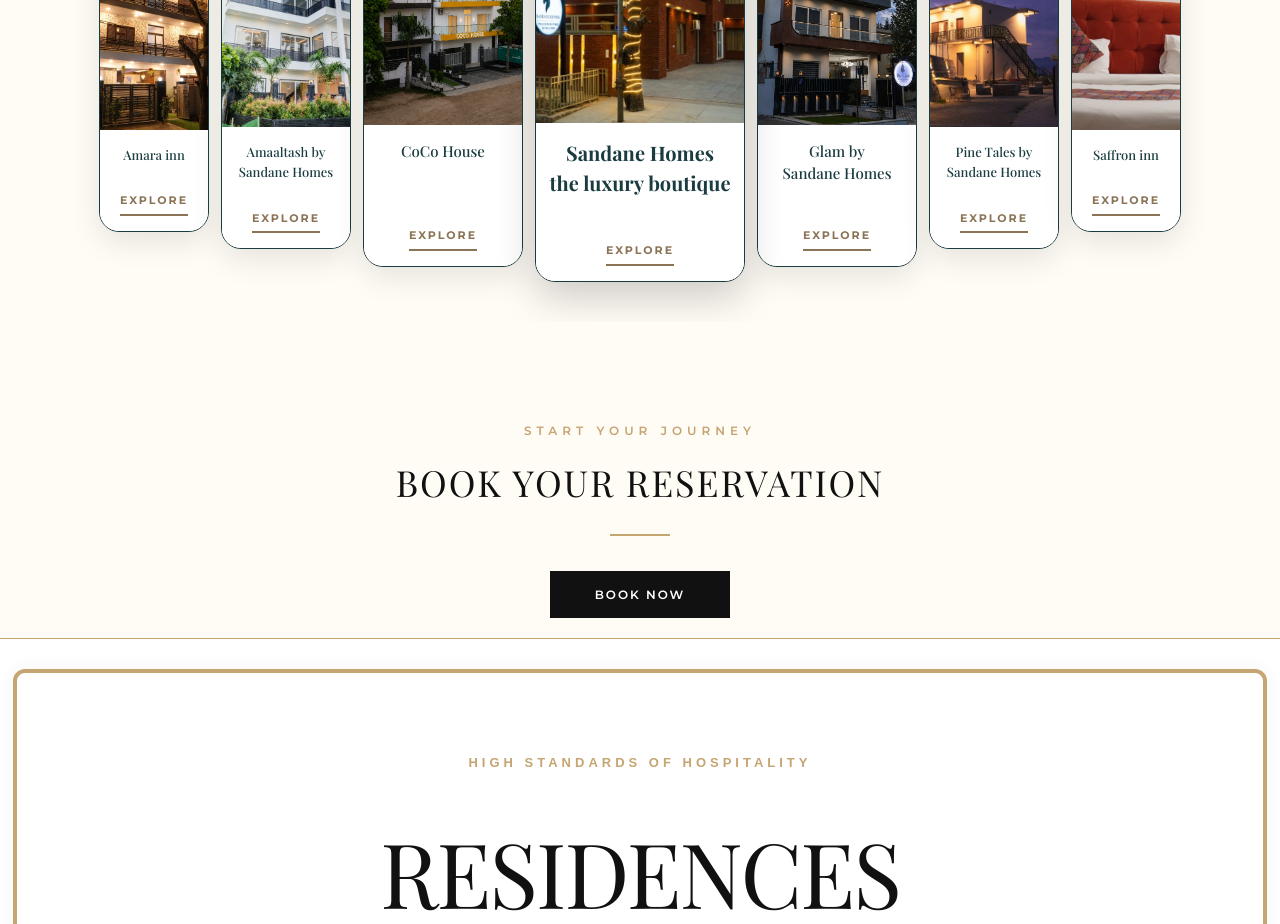
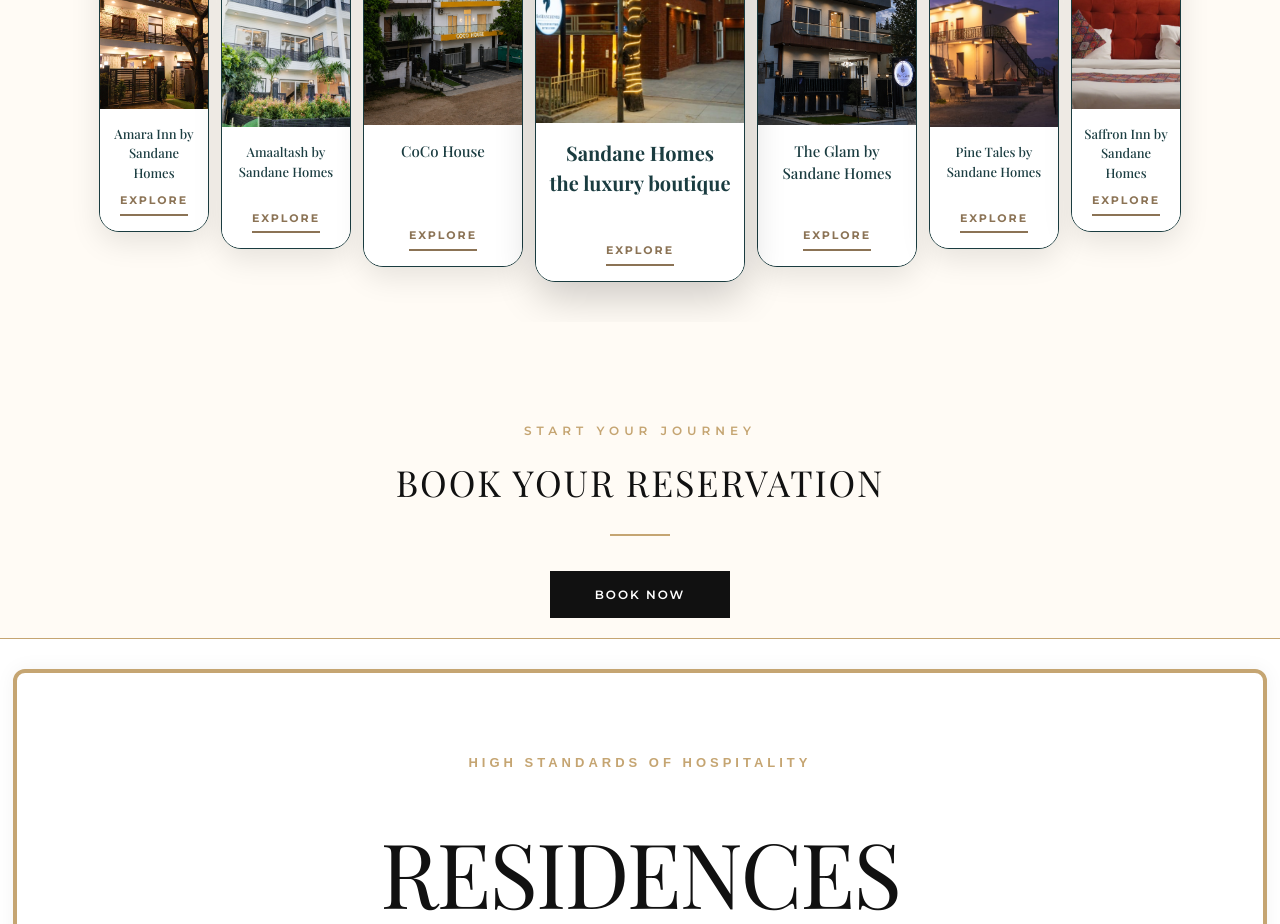
Before and after one commit to viratco/sandanehomes, a React (Vite) app: page / in a window 1280 px wide. Shown: the part 2420-3344 px from the top of the page. Built offline with nearby package versions, Linux system fonts and the light colour scheme; a web font is replaced by a local one.

Commit message:
Refactor hotel branding: remove serviced apartments language from hotels and enforce property naming conventions

```diff
--- a/src/components/ApartmentTypes.jsx
+++ b/src/components/ApartmentTypes.jsx
@@ -34,7 +34,7 @@
     // 7 items symmetrically ordered with Sandane Homes centerpiece
     const apartments = [
         {
-            title: "Amara inn", // Tier 1 - Leftmost
+            title: "Amara Inn by Sandane Homes", // Tier 1 - Leftmost
             image: amaraImg,
             sizeClass: "card-tier-1",
             link: "/amara"
@@ -58,7 +58,7 @@
             link: "/sandane-homes"
         },
         {
-            title: "Glam by\nSandane Homes", // Tier 3 - Inner Right
+            title: "The Glam by Sandane Homes", // Tier 3 - Inner Right
             image: glamMainImg,
             sizeClass: "card-tier-3",
             link: "/glam"
@@ -70,7 +70,7 @@
             link: "/pine-tales"
         },
         {
-            title: "Saffron inn", // Tier 1 - Rightmost
+            title: "Saffron Inn by Sandane Homes", // Tier 1 - Rightmost
             image: saffronImg,
             sizeClass: "card-tier-1",
             link: "/saffron"
--- a/src/components/FaqSection.jsx
+++ b/src/components/FaqSection.jsx
@@ -4,13 +4,13 @@
 
 const allFaqs = [
   { question: "Does Sandane Homes provide housing solutions for international expats relocating to India?", answer: "Absolutely. Expat housing and corporate relocation are our core specialties. We are dedicated to providing a soft landing for global professionals relocating to the Delhi NCR region from countries like Japan, South Korea, the UK, the USA, and Europe. Through our signature serviced residences and premium long-stay Residences by Sandane Homes apartments, we offer turnkey homes in the region's most secure gated communities. We handle everything from custom global-standard furnishings, high-speed fiber Wi-Fi, and 100% power backup to pristine water purification systems, daily professional housekeeping, and bilingual concierge assistance. We understand the emotional transition of moving to a new country and are here to ensure you feel at home the day you arrive." },
-  { question: "What is Sandane Homes and how is it defined?", answer: "Sandane Homes is a premier hospitality and luxury corporate housing brand. We specialize in high-end serviced apartments, executive suites, and fully managed long-term residences across Delhi NCR. Our portfolio comprises curated designer properties, including Amara, Amaaltash, CoCo House, Pine Tales, Saffron, and Glam, alongside our signature relocation and extended-stay brand, Residences by Sandane Homes." },
-  { question: "How does Sandane Homes differ from a traditional hotel?", answer: "Unlike standard hotels with restricted spaces and a transient atmosphere, Sandane Homes offers expansive residential living. Our residences feature separate living areas, dedicated workspaces, and fully equipped kitchenettes, allowing guests to maintain their lifestyle. We combine this home-like autonomy with premium hospitality services — including daily housekeeping, direct concierge assistance, and private dining options — delivering a seamless, secure, and highly personalized experience." },
+  { question: "What is Sandane Homes and how is it defined?", answer: "Sandane Homes is a premier hospitality and luxury corporate housing brand. We specialize in luxury boutique hotels, executive suites, and fully managed long-term residences across Delhi NCR. Our hotel portfolio comprises curated designer properties—including Amara Inn by Sandane Homes, Amaaltash by Sandane Homes, CoCo House, Pine Tales by Sandane Homes, Saffron Inn by Sandane Homes, and The Glam by Sandane Homes—alongside our signature relocation and extended-stay brand, Residences by Sandane Homes." },
+  { question: "How does Sandane Homes differ from a traditional hotel?", answer: "Sandane Homes operates both luxury boutique hotels and fully managed long-term corporate residences. Our boutique hotel properties offer premium executive suites, personalized room service, and top-tier hospitality. Meanwhile, our Residences by Sandane Homes product provides expansive residential living with separate living areas and fully equipped kitchens tailored for extended expat stays." },
   { question: "Does Sandane Homes accommodate both short-term visits and long-term relocations?", answer: "Yes, our portfolio is designed for complete stay flexibility. For short-term executive visits, business trips, or transit stays, our designer suites and boutique apartments are perfect. For long-term corporate assignments and family relocations (30 days or more), our Residences by Sandane Homes brand offers fully-managed residential leasing in prime NCR societies." },
   { question: "How does Sandane Homes provide customized housing solutions for corporate clients and relocating expats?", answer: "We act as a comprehensive housing partner, delivering tailored residential solutions for international expats, corporate executives, and visiting business teams. From premium short-term serviced suites to bespoke, fully managed long-term leases on luxury apartments and villas under our Residences by Sandane Homes brand, we handle everything. This includes high-end furnishing, 24/7 dedicated maintenance concierge, daily housekeeping, utilities, high-speed fiber Wi-Fi, and personalized cultural orientation—providing a complete turnkey housing solution with maximum flexibility and zero administrative burden for organizations." },
   { question: "Who is the typical clientele at Sandane Homes?", answer: "We primarily host international expats relocating to India, multinational business leaders, corporate delegates attending expos at the India Expo Mart, and global consultants on extended assignments. We are the preferred choice for guests who demand the privacy, space, and comfort of a luxury home combined with professional, high-standard hospitality services." },
   { question: "In which locations does Sandane Homes operate?", answer: "While our flagship boutique executive residences are based in Greater Noida, our managed corporate apartments and luxury villas under Residences by Sandane Homes operate across Noida, Greater Noida, and Gurgaon. We selectively choose properties in premium gated communities (such as Jaypee Greens, DLF, and Godrej Golf Links) to ensure elite safety, accessibility, and lifestyle amenities." },
-  { question: "What boutique residential properties belong to your portfolio?", answer: "Our curated collection features Amara, Amaaltash, CoCo House, Glam, Saffron, and Pine Tales. Each property has its own distinct aesthetic and layout. For long-term relocations and corporate housing, Residences by Sandane Homes manages a premium list of luxury apartments and villas across the NCR region." },
+  { question: "What boutique residential properties belong to your portfolio?", answer: "Our curated boutique hotel collection features Amara Inn by Sandane Homes, Amaaltash by Sandane Homes, CoCo House, The Glam by Sandane Homes, Saffron Inn by Sandane Homes, and Pine Tales by Sandane Homes. Each property has its own distinct aesthetic and layout. For long-term relocations and corporate housing, Residences by Sandane Homes manages a premium portfolio of luxury apartments and villas across the NCR region." },
   { question: "What is included in a turnkey Residences by Sandane Homes residential package?", answer: "Our all-inclusive package covers designer furniture, curated linens (changed twice weekly), daily housekeeping, high-speed fiber Wi-Fi (up to 300 Mbps), smart entertainment screens, water purification systems, 100% power backup, and complete facility maintenance. All utilities and services are bundled into a single, consolidated corporate invoice." },
   { question: "How do you support expat guests in adapting to their new surroundings and overcoming day-to-day challenges?", answer: "We know that navigating daily life in a new country can be exhausting. Language barriers, unfamiliar local markets, and finding trusted service providers can make simple tasks feel stressful. We bridge this gap by offering dedicated bilingual customer support and personalized cultural onboarding. Our team is deeply sensitive to the specific preferences of Japanese, Korean, British, and American residents. From pre-stocking your kitchen with ingredients from your home country to setting up local delivery apps and introducing you to trusted medical contacts, we act as your local family. We take care of the micro-details of living so you can focus on your new journey with absolute peace of mind." },
   { question: "How does Sandane Homes guarantee clean water, hygiene, and wellness standards for international residents?", answer: "We deeply understand that health and wellness are the foundation of feeling safe in a new home. One of the most common anxieties for expats relocating to India is water purity and hygiene. To ensure absolute safety, every Sandane Homes residence is equipped with advanced multi-stage RO water purification systems for both drinking and cooking, alongside softeners for domestic water use. Additionally, we enforce rigorous sanitization protocols and provide optional high-efficiency air purifiers to combat dust and seasonal air quality challenges. We treat your health with the same care you would at home, ensuring a pristine, clean, and worry-free sanctuary." },
--- a/src/components/pages/Amaaltash.jsx
+++ b/src/components/pages/Amaaltash.jsx
@@ -121,7 +121,7 @@
     return (
         <div className="sandane-homes-page">
             <SEO
-                title="Amaaltash | Luxury Serviced Apartments Greater Noida | Sandane Homes"
+                title="Amaaltash by Sandane Homes | Luxury Boutique Hotel in Greater Noida"
                 description="Experience comfort and elegance at Amaaltash by Sandane Homes. Beautiful rooms with common kitchenette, modern bathrooms, and high-speed WiFi for corporate travellers in Greater Noida."
                 canonical="https://www.sandanehomes.com/amaaltash"
                 ogImage="https://www.sandanehomes.com/residences-og.jpg"
--- a/src/components/pages/CocoHouse.jsx
+++ b/src/components/pages/CocoHouse.jsx
@@ -113,7 +113,7 @@
     return (
         <div className="sandane-homes-page">
             <SEO
-                title="CoCo House | Luxury Boutique Hotel Greater Noida | Sandane Homes"
+                title="CoCo House | Luxury Boutique Hotel in Greater Noida"
                 description="CoCo House — a chic luxury boutique hotel in Greater Noida. Premium rooms, stylish interiors, full housekeeping, and curated hospitality. Book now."
                 canonical="https://www.sandanehomes.com/coco-house"
                 ogImage="https://www.sandanehomes.com/residences-og.jpg"
@@ -128,8 +128,7 @@
                 {/* Left Side - Text */}
                 <div className="sandane-hero-text">
                     <h1 className="sandane-hero-title">
-                        CoCo House<br />
-                        <span style={{ fontSize: '32px', fontWeight: '400' }}>by Sandane Homes</span>
+                        CoCo House
                     </h1>
                 </div>
 
--- a/src/components/pages/Glam.jsx
+++ b/src/components/pages/Glam.jsx
@@ -16,7 +16,7 @@
 const glamSchema = createHotelSchema({
     name: "The Glam by Sandane Homes",
     url: "https://www.sandanehomes.com/glam",
-    description: "Premium serviced living at The Glam by Sandane Homes. Stylish rooms, dedicated workspaces, smart entertainment, and daily housekeeping for business and leisure travellers.",
+    description: "Luxury boutique hotel stay at The Glam by Sandane Homes in Greater Noida. Stylish rooms, deluxe suites, dedicated workspaces, smart entertainment, and 24/7 hospitality.",
     starRating: 4
 });
 
@@ -121,8 +121,8 @@
     return (
         <div className="sandane-homes-page">
             <SEO
-                title="The Glam | Premium Executive Stay Greater Noida | Sandane Homes"
-                description="Premium serviced living at The Glam by Sandane Homes. Stylish rooms, dedicated workspaces, smart entertainment, and daily housekeeping for business and leisure travellers."
+                title="The Glam by Sandane Homes | Luxury Boutique Hotel in Greater Noida"
+                description="Luxury boutique hotel stay at The Glam by Sandane Homes in Greater Noida. Stylish rooms, deluxe suites, dedicated workspaces, smart entertainment, and 24/7 hospitality."
                 canonical="https://www.sandanehomes.com/glam"
                 ogImage="https://www.sandanehomes.com/residences-og.jpg"
                 schema={glamSchema}
@@ -145,18 +145,23 @@
                 <div className="sandane-hero-image">
                     <img
                         src={heroImg}
-                        alt="The Glam"
-                        className="sandane-hero-img-el glam-hero-img"
+                        alt="The Glam Luxury"
+                        className="sandane-hero-img-el"
                     />
                 </div>
 
                 {/* Stats Bar Overlay */}
                 <div className="sandane-stats-bar">
+                    {/* Stat a */}
                     <div className="stat-item">
                         <div className="stat-number">15k+</div>
                         <div className="stat-label">Happy Customers</div>
                     </div>
+
+                    {/* Divider */}
                     <div className="stat-divider"></div>
+
+                    {/* Stat 2 */}
                     <div className="stat-item">
                         <div style={{ display: 'flex', alignItems: 'center', gap: '10px' }}>
                             <span className="stat-number">4.9</span>
@@ -168,17 +173,22 @@
                         </div>
                         <div className="stat-label">Overall Rating</div>
                     </div>
+
+                    {/* Divider */}
                     <div className="stat-divider"></div>
+
+                    {/* Stat 3 */}
                     <div className="stat-item">
                         <div className="stat-number">10+</div>
                         <div className="stat-label">Years Experience</div>
                     </div>
                 </div>
 
+                {/* Floating Book Now Button below Stats Bar */}
                 <div className="sandane-floating-buttons">
                     <button
                         className="btn-book"
-                        onClick={() => window.open('https://bookingengine.stayflexi.com/36376/?checkin=25-06-2026&num_nights=1&num_guests=2&source=google&hotel_id=36376')}
+                        onClick={() => window.open('https://bookingengine.stayflexi.com/29780/?checkin=25-07-2026&num_nights=2&num_guests=2&source=google&hotel_id=29780', '_blank')}
                     >
                         Book Now
                     </button>
@@ -228,17 +238,6 @@
                 </div>
             </div>
 
-            {/* SEO Text Block */}
-            <div className="seo-text-block" style={{ padding: '60px 20px', maxWidth: '1200px', margin: '0 auto', textAlign: 'center', color: '#555' }}>
-                <h3 style={{ fontSize: '24px', marginBottom: '20px', color: '#333' }}>Discover The Glam: Premium Serviced Apartments in Greater Noida</h3>
-                <p style={{ fontSize: '16px', lineHeight: '1.8', marginBottom: '15px' }}>
-                    Welcome to The Glam by Sandane Homes, offering exquisite luxury serviced apartments conveniently located near the India Expo Centre & Mart. Whether you are traveling for a quick business trip, attending a major exhibition, or looking for a comfortable long-term stay, The Glam provides the perfect blend of hotel-style amenities and the warmth of a home.
-                </p>
-                <p style={{ fontSize: '16px', lineHeight: '1.8' }}>
-                    Our premium executive stays feature fully-equipped class rooms, high-speed Wi-Fi, daily housekeeping, and 24/7 concierge services. Located just a short drive from Pari Chowk, Sharda University, and Knowledge Park, The Glam stands out as a premier destination for corporate travelers and expats seeking fully furnished, pet-friendly accommodation in Delhi NCR. Experience unparalleled hospitality, seamless comfort, and secure parking in Greater Noida.
-                </p>
-            </div>
-
             <Footer customPhone="+91 96547 07779" />
         </div>
     );
--- a/src/components/pages/Home.jsx
+++ b/src/components/pages/Home.jsx
@@ -18,15 +18,15 @@
 const homeSchema = createLodgingSchema({
     name: "Sandane Homes",
     url: "https://www.sandanehomes.com/",
-    description: "Discover luxury serviced apartments and premium residences by Sandane Homes in Greater Noida. Fully-serviced stays with top-notch amenities, professional hospitality, and comfort."
+    description: "Discover luxury boutique hotels and premium residences by Sandane Homes in Greater Noida. Luxury stays, executive suites, and corporate residences with top-notch amenities, professional hospitality, and comfort."
 });
 
 const Home = () => {
     return (
         <div className="home">
             <SEO
-                title="Sandane Homes | Premium Serviced Apartments & Stays in Greater Noida"
-                description="Discover luxury serviced apartments and premium residences by Sandane Homes in Greater Noida. Fully-serviced stays with top-notch amenities, professional hospitality, and comfort."
+                title="Sandane Homes | Luxury Boutique Hotels & Premium Stays in Greater Noida"
+                description="Discover luxury boutique hotels and premium residences by Sandane Homes in Greater Noida. Luxury stays, executive suites, and corporate residences with top-notch amenities, professional hospitality, and comfort."
                 canonical="https://www.sandanehomes.com/"
                 ogImage="https://www.sandanehomes.com/residences-og.jpg"
                 schema={homeSchema}
--- a/src/components/pages/PineTales.jsx
+++ b/src/components/pages/PineTales.jsx
@@ -121,7 +121,7 @@
     return (
         <div className="sandane-homes-page">
             <SEO
-                title="Pine Tales | Cozy Nature Boutique Stay Greater Noida | Sandane Homes"
+                title="Pine Tales by Sandane Homes | Cozy Nature Boutique Hotel in Greater Noida"
                 description="Relax at Pine Tales by Sandane Homes in Greater Noida. Breathtaking scenic views, cozy bedrooms, complimentary breakfast, terrace options, and premium hospitality."
                 canonical="https://www.sandanehomes.com/pine-tales"
                 ogImage="https://www.sandanehomes.com/residences-og.jpg"
--- a/src/components/pages/Saffron.jsx
+++ b/src/components/pages/Saffron.jsx
@@ -121,7 +121,7 @@
     return (
         <div className="sandane-homes-page">
             <SEO
-                title="Saffron Inn | Boutique Hotel Greater Noida | Sandane Homes"
+                title="Saffron Inn by Sandane Homes | Boutique Hotel in Greater Noida"
                 description="Saffron Inn by Sandane Homes — warm, elegant boutique hotel in Greater Noida. Twin bedrooms, lounge spaces, 24/7 service, and premium comfort near India Expo Mart."
                 canonical="https://www.sandanehomes.com/saffron"
                 ogImage="https://www.sandanehomes.com/residences-og.jpg"
--- a/src/components/pages/SandaneHomes.jsx
+++ b/src/components/pages/SandaneHomes.jsx
@@ -124,8 +124,8 @@
     return (
         <div className="sandane-homes-page">
             <SEO
-                title="Sandane Homes Hotel | Luxury Serviced Stays & Executive Suites Greater Noida"
-                description="Indulge in luxury at Sandane Homes. Kitchenette rooms, executive suites, in-house café, 24/7 room service, and top-tier amenities for corporate stays in Greater Noida."
+                title="Sandane Homes Hotel | Luxury Boutique Hotel & Executive Suites in Greater Noida"
+                description="Indulge in luxury at Sandane Homes Hotel. Kitchenette rooms, executive suites, in-house café, 24/7 room service, and top-tier amenities for corporate stays in Greater Noida."
                 canonical="https://www.sandanehomes.com/sandane-homes"
                 ogImage="https://www.sandanehomes.com/residences-og.jpg"
                 schema={sandaneHomesSchema}
```
Also changed, not shown: 1 other file (tests, documents, lock files or other folders).
